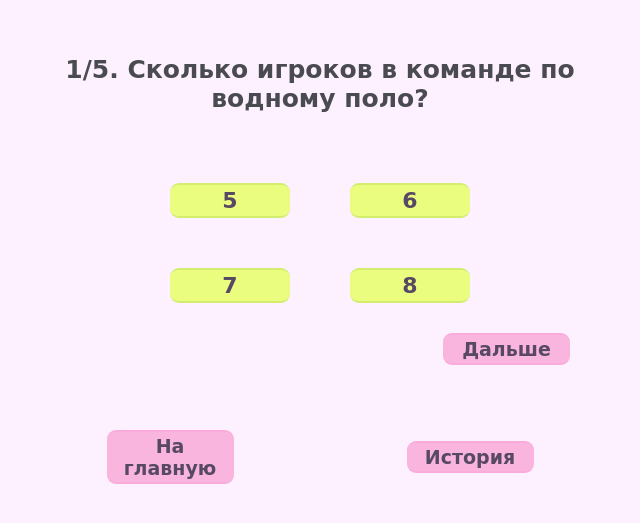
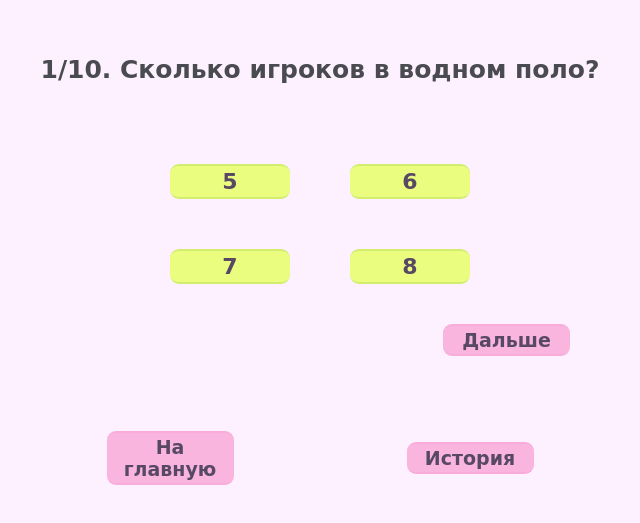
Before and after one commit to Maria-Shch/QuizApp, a React (Create React App) app in the folder my-app/: page /quiz in a window 1280 px wide. Shown: the part 133-656 px from the top of the page, without its empty margins (320-960 px from the left). Built offline with nearby package versions, Linux system fonts and the light colour scheme.

Commit message:
Added script, it contains the function which parses file .json with questions to array of Questions. Component QuestionPage get data about questions from function from script now.

```diff
--- a/my-app/src/Components/QuestionPage/QuestionPage.jsx
+++ b/my-app/src/Components/QuestionPage/QuestionPage.jsx
@@ -1,23 +1,27 @@
 import cl from './QuestionPage.module.css';
 import Button from './../Button/Button';
 import PossibleAnswer from './PossibleAnswer';
+import { parsingOfQuestions } from './../../scripts/parsingOfQuestions.js'
 
 function QuestionPage() {
+  let questions = parsingOfQuestions();
   return (
     <div className={cl.content}>
-      <p className={cl.header}>1/5. Сколько игроков в команде по водному поло?</p>
+      <p className={cl.header}>
+        {questions[0].serialNumber}/{questions[0].numberOfQuestions}. {questions[0].question}
+      </p>
       <div className={cl.possibleAnswers}>
-          <PossibleAnswer id='5' value='5'/>
-          <PossibleAnswer id='6' value='6'/>
-          <PossibleAnswer id='7' value='7'/>
-          <PossibleAnswer id='8' value='8'/>
+        <PossibleAnswer id={questions[0].answers[0]} value={questions[0].answers[0]} />
+        <PossibleAnswer id={questions[0].answers[1]} value={questions[0].answers[1]} />
+        <PossibleAnswer id={questions[0].answers[2]} value={questions[0].answers[2]} />
+        <PossibleAnswer id={questions[0].answers[3]} value={questions[0].answers[3]} />
       </div>
       <div className={cl.div_next}>
-        <Button className='ButtonQuestionPage' id='next' value='Дальше' path='next'/>
+        <Button className='ButtonQuestionPage' id='next' value='Дальше' path='next' />
       </div>
       <div className={cl.div_buttons}>
-         <Button className='ButtonQuestionPage' id='index' value='На главную' path='index'/>
-         <Button className='ButtonQuestionPage' id='history' value='История' path='history'/>
+        <Button className='ButtonQuestionPage' id='index' value='На главную' path='index' />
+        <Button className='ButtonQuestionPage' id='history' value='История' path='history' />
       </div>
     </div>
   );
--- /dev/null
+++ b/my-app/src/scripts/parsingOfQuestions.js
@@ -0,0 +1,27 @@
+export function parsingOfQuestions() {
+    let questions = require('./../data/questions.json');
+    let size = questions.quizes[0].questions.length;
+    let arrQuestions = [];
+    for (let i = 0, serialNumber=0; i < size; i++) {
+        arrQuestions[i] = new Question(
+            questions.quizes[0].questions[i].id,
+            questions.quizes[0].questions[i].question,
+            questions.quizes[0].questions[i].correctAnswer,
+            questions.quizes[0].questions[i].answers,
+            ++serialNumber,
+            size
+        );
+    }
+    return arrQuestions;
+}
+
+class Question {
+    constructor(id, question,correctAnswer, answers, serialNumber, numberOfQuestions) {
+        this.id = id;
+        this.question = question;
+        this.correctAnswer = correctAnswer;
+        this.answers = answers;
+        this.serialNumber = serialNumber;
+        this.numberOfQuestions = numberOfQuestions;
+    }
+}
```
